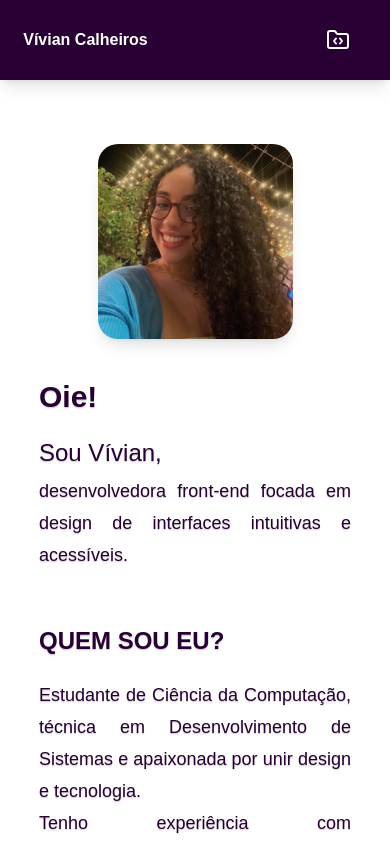
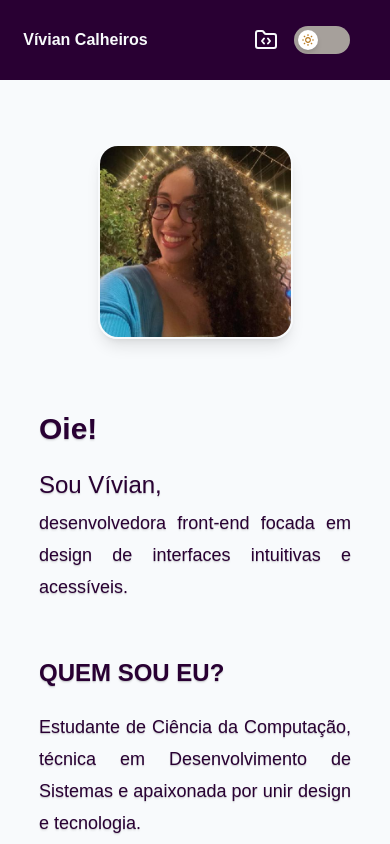
Before and after one commit to viviancalheiros/portfolio, a Next.js app: page / in a window 390 px wide. Shown: the top 844 px of the page. Built offline with nearby package versions, Linux system fonts and the light colour scheme; a web font is replaced by a local one.

Commit message:
:lipstick: style: dark mode and responsiveness

```diff
--- a/app/page.tsx
+++ b/app/page.tsx
@@ -3,8 +3,8 @@ import Reveal from '@/components/Reveal';
 
 export default function Home() {
   return (
-    <div className='w-full overflow-x-clip dark:bg-[#14001A] text-shadow-sm text-purple-dark dark:text-[#F7F4ED]'>
-      <div className="w-full mt-16 mb-12 md:h-screen md:mb-0 md:mt-0 flex flex-col md:flex-row items-center gap-10">
+    <div className='w-full overflow-x-clip bg-slate-50 dark:bg-[#14001A] text-shadow-sm text-purple-dark dark:text-slate-50'>
+      <div className="w-full md:h-screen md:mb-0 md:mt-0 flex flex-col md:flex-row items-center gap-10">
         <div className="w-1/2 md:-mt-24 flex items-center justify-end">
           <Reveal direction="left">
               <Image
@@ -13,7 +13,7 @@ export default function Home() {
                 width={280}
                 height={280}
                 style={{ borderRadius: "20px" }}
-                className='shadow-lg'
+                className='shadow-lg mt-16 mb-8 border border-2 border-slate-50 md:border-purple-dark'
               />
           </Reveal>
         </div>
@@ -26,7 +26,7 @@ export default function Home() {
         </div>
       </div>
       <div className='w-full flex flex-col items-center'>
-        <div className="w-4/5 md:-mt-12 md:w-2/3 flex flex-col md:flex-row mb-12">
+        <div className="w-4/5 md:-mt-12 md:w-2/3 flex flex-col md:flex-row mb-12 mt-12">
           <div className='md:w-1/4'>
             <Reveal direction='left'>
               <p className="text-2xl/11 font-semibold mb-4">
@@ -50,15 +50,15 @@ export default function Home() {
           <ul className="text-lg/8 md:w-3/4">
             <Reveal direction='right'>
               <li>2020 - Formação técnica</li>
-              <p className="text-base text-gray-500 mb-2">Início do curso técnico em Desenvolvimento de Sistemas no Instituto Federal de Alagoas.</p>
+              <p className="text-base text-gray-500 dark:text-gray-400 mb-2">Início do curso técnico em Desenvolvimento de Sistemas no Instituto Federal de Alagoas.</p>
               <li>2022 - Primeira experiência profissional</li>
-              <p className="text-base text-gray-500 mb-2">Atuação com UX/UI Design e desenvolvimento front-end.</p>
+              <p className="text-base text-gray-500 dark:text-gray-400 mb-2">Atuação com UX/UI Design e desenvolvimento front-end.</p>
               <li>2023 - Início da graduação</li>
-              <p className="text-base text-gray-500 mb-2">Início da graduação em Ciência da Computação.</p>
+              <p className="text-base text-gray-500 dark:text-gray-400 mb-2">Início da graduação em Ciência da Computação.</p>
               <li>2025 - Bolsista</li>
-              <p className="text-base text-gray-500 mb-2">Atuação como bolsista na residência em TIC - Easy/Brisa/UFAL.</p>
+              <p className="text-base text-gray-500 dark:text-gray-400 mb-2">Atuação como bolsista na residência em TIC - Easy/Brisa/UFAL.</p>
               <li>2025 - atual - Estagiária full-stack</li>
-              <p className="text-base text-gray-500">Experiência em desenvolvimento de sistemas utilizando Laravel e Blade, correção de bugs e manutenção e otimização de consultas SQL.</p>
+              <p className="text-base text-gray-500 dark:text-gray-400">Experiência em desenvolvimento de sistemas utilizando Laravel e Blade, correção de bugs e manutenção e otimização de consultas SQL.</p>
             </Reveal>
           </ul>
         </div>
--- a/components/Header.tsx
+++ b/components/Header.tsx
@@ -10,7 +10,7 @@ const inter = Inter({
 
 export default function Header () {
     return (
-        <div className="w-full h-20 bg-purple-dark dark:bg-[#390047] text-white font-bold flex flex-row gap-2 justify-center items-center shadow-lg">
+        <div className="w-full h-20 bg-purple-dark dark:bg-[#390047] text-slate-50 font-bold flex flex-row gap-2 justify-center items-center shadow-lg">
             <Link href="/" className="w-1/2 justify-center md:w-3/4 md:ml-10 md:justify-start flex flex-row h-fit gap-2">
                 <span className="font-semibold md:text-2xl md:ml-4">Vívian Calheiros</span>
                 <span className={`${inter.className} md:text-sm md:uppercase md:self-center md:mt-2 md:block hidden`}>/ Desenvolvedora</span>
@@ -23,8 +23,9 @@ export default function Header () {
                 <ThemeToggle />
             </div>
             {/* Em telas pequenas: apenas ícones */}
-            <div className="md:hidden w-1/2 flex flex-row justify-end mr-10">
+            <div className="md:hidden w-1/2 flex flex-row gap-4 justify-end items-center mr-10">
                 <Link href="/projects"><FolderCode /></Link>
+                <ThemeToggle />
             </div>
         </div>
     )
--- a/components/ThemeToggle.tsx
+++ b/components/ThemeToggle.tsx
@@ -17,27 +17,34 @@ export default function ThemeToggle() {
   }
 
   return (
+    <div>
+      {/* Tablet e desktop: toggle deslizante */}
       <button
         type="button"
         role="switch"
         aria-checked={isDark()}
         aria-label="Alternar modo escuro"
         onClick={() => setTheme(isDark() ? "light" : "dark")}
-      className={`relative flex h-7 w-14 cursor-pointer items-center rounded-full p-1 transition-colors duration-300 focus-visible:outline-2 focus-visible:outline-offset-2 ${
-        isDark() ? "bg-slate-600" : "bg-zinc-400"
+        className={`flex relative h-7 w-14 cursor-pointer items-center rounded-full p-1 transition-colors duration-300 ${
+          isDark() ? "bg-slate-600" : "bg-stone-400"
         }`}
       >
         <span
-        className={`flex h-5 w-5 items-center justify-center rounded-full bg-gray-200 shadow-md transition-transform duration-300 ${
-          isDark() ? "translate-x-7" : "translate-x-0"
+          className={`flex h-5 w-5 items-center justify-center rounded-full shadow-md transition-transform duration-300 ${
+            isDark()
+              ? "translate-x-7 bg-gray-200"
+              : "translate-x-0 bg-white"
           }`}
         >
+
           {isDark() ? (
             <BiMoon size={14} className="text-gray-800" />
           ) : (
-          <BiSun size={14} className="text-amber-600" />
+            <BiSun size={14} className="text-[#B7791F]" />
           )}
         </span>
       </button>
+    </div>
+
   );
 }
```
Lines whose indentation alone changed are shown as unchanged.
